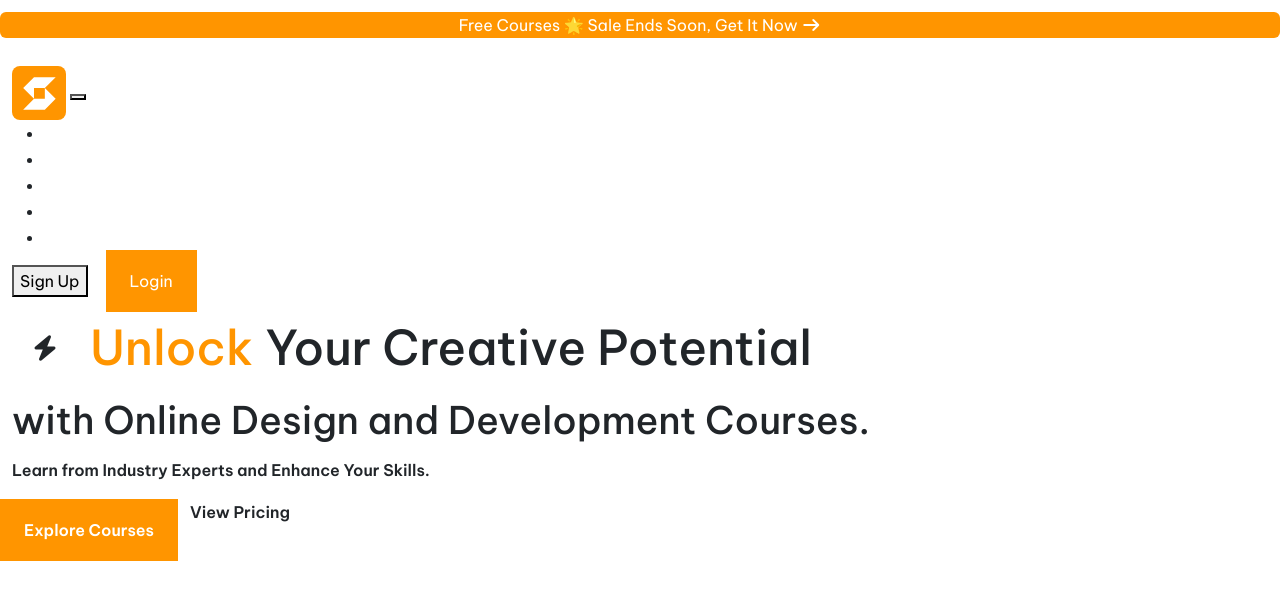
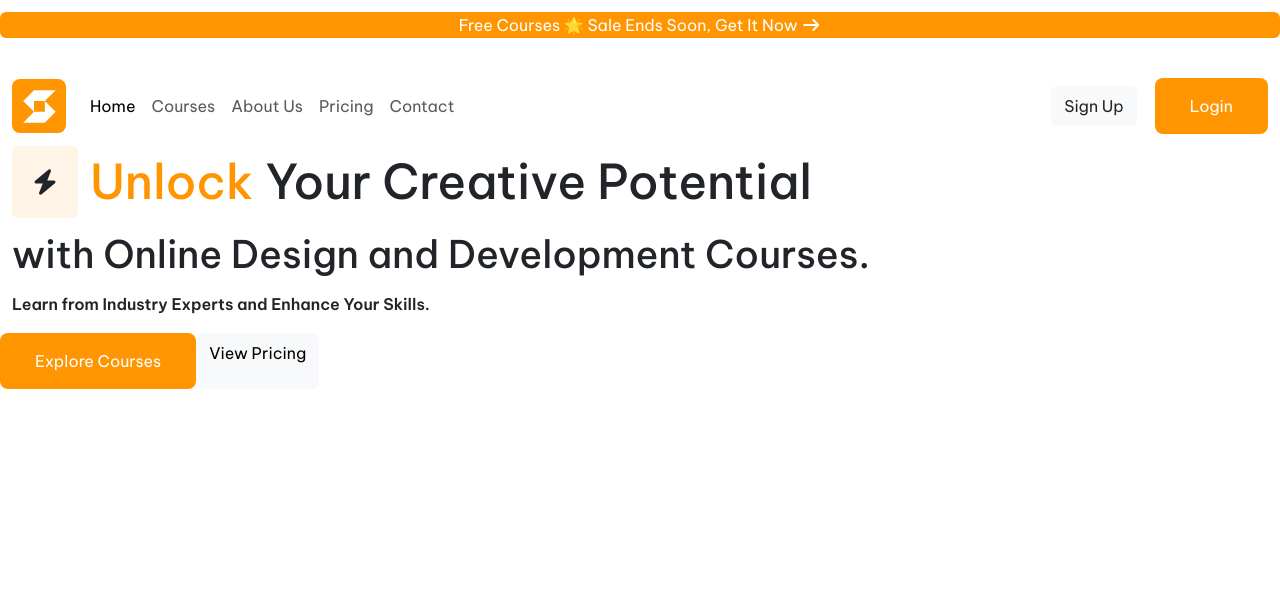
Before and after one commit to Rohit-specs/Project-Bootstrap, a website built with Vite: page src/index.html in a window 1280 px wide. Built offline with nearby package versions, Linux system fonts and the light colour scheme.

Commit message:
sass files

```diff
--- a/src/scss/_custom.scss
+++ b/src/scss/_custom.scss
@@ -1,5 +1,4 @@
 // Import all of Bootstrap’s CSS
-// @import "bootstrap/scss/bootstrap";
 
 
 // 1. Include functions first (so you can manipulate colors, SVGs, calc, etc)
@@ -14,6 +13,7 @@
 @import "./../../node_modules/bootstrap/scss/variables-dark";
 
 // 4. Include any default map overrides here
+$container-max-widths:map-merge($map1: $container-max-widths, $map2:$custom-max-width );
 
 
 // 5. Include remainder of required parts
@@ -36,7 +36,7 @@
 
 // 8. Add additional custom code here
 
-
+@import "bootstrap/scss/bootstrap";
 
 
 
@@ -44,8 +44,20 @@
     padding: $custom-btn-padding-y $custom-btn-padding-x;
     background-color: $custom-btn-bg;
     color: $custom-btn-color;
-    // &:hover{
-    //     background-color: ;
-    //     color: ;
-    // }
+    border-radius: .5rem;
+    &:hover{
+        background-color: $secondary;
+        color: $dark;
+    }
 }
+.custom-border{
+    border: .0625rem solid $secondary;
+}
+.h-font-col{
+    color: $heading-color;
+}
+.custom-bg-orange{
+    background-color: #FFF4E5;
+}
+
+@import './header';
--- /dev/null
+++ b/src/scss/_header.scss
@@ -0,0 +1,10 @@
+header{
+    color: $secondary;
+
+}
+.nav-link{
+    &:hover{
+        background-color: $secondary;
+        border-radius: .25rem;
+    }
+}
--- a/src/scss/_variables.scss
+++ b/src/scss/_variables.scss
@@ -1,4 +1,5 @@
 $primary: #FF9500;
+$secondary: #F1F1F3;
 $heading-color: #262626;
 
 // COLORS
@@ -16,7 +17,7 @@ $black:    #000 ;
 
 // LINKS
 
-$link-color:                              $white;
+$link-color:                              #262626;
 $link-decoration:                         none;
 $link-shade-percentage:                   20% !default;
 $link-hover-color:                        shift-color($link-color, $link-shade-percentage) !default;
@@ -59,16 +60,18 @@ $spacers: (
 
 // CONTAINER
 
-$container-max-widths: (
+$custom-max-width: (
   sm: 358px,
-  md: 720px,
-  lg: 960px,
   xl: 1280px,
   xxl: 1597px
 );
 
-// CUSTOM ICON
-$custom-btn-padding-y: 1.125rem;
-$custom-btn-padding-x: 1.5rem;
+// CUSTOM BUTTON
+
+$custom-btn-padding-y: .875rem;
+$custom-btn-padding-x: 2.125rem;
 $custom-btn-bg: $primary;
 $custom-btn-color: $white;
+
+// NAVBAR HAMBURGER ICON
+$navbar-light-toggler-icon-bg:      url("./../icons/bars.svg");
```
